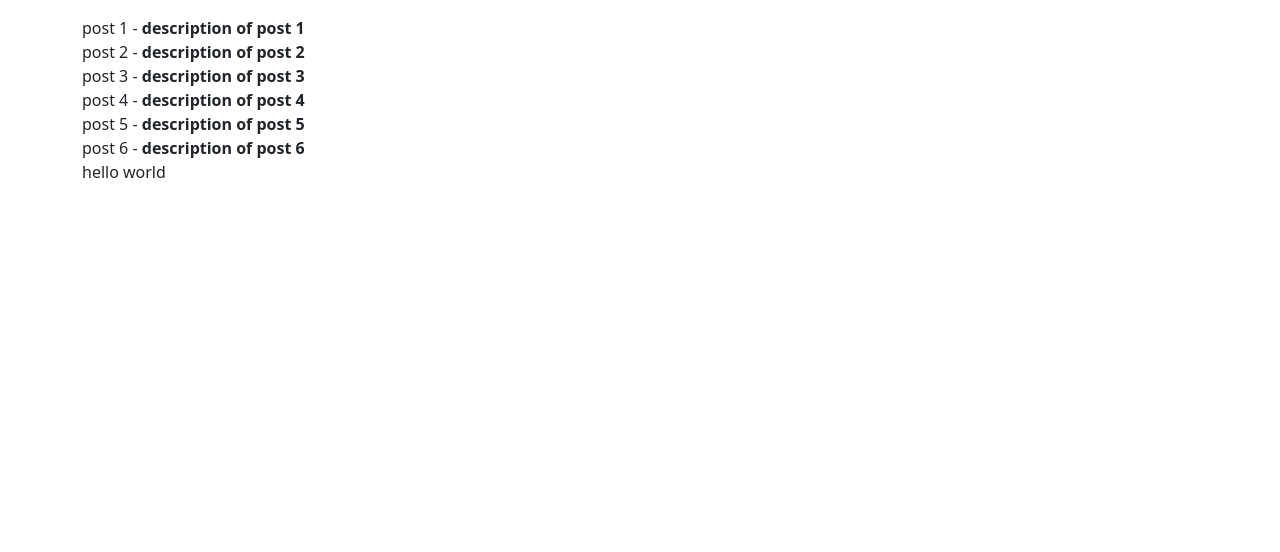
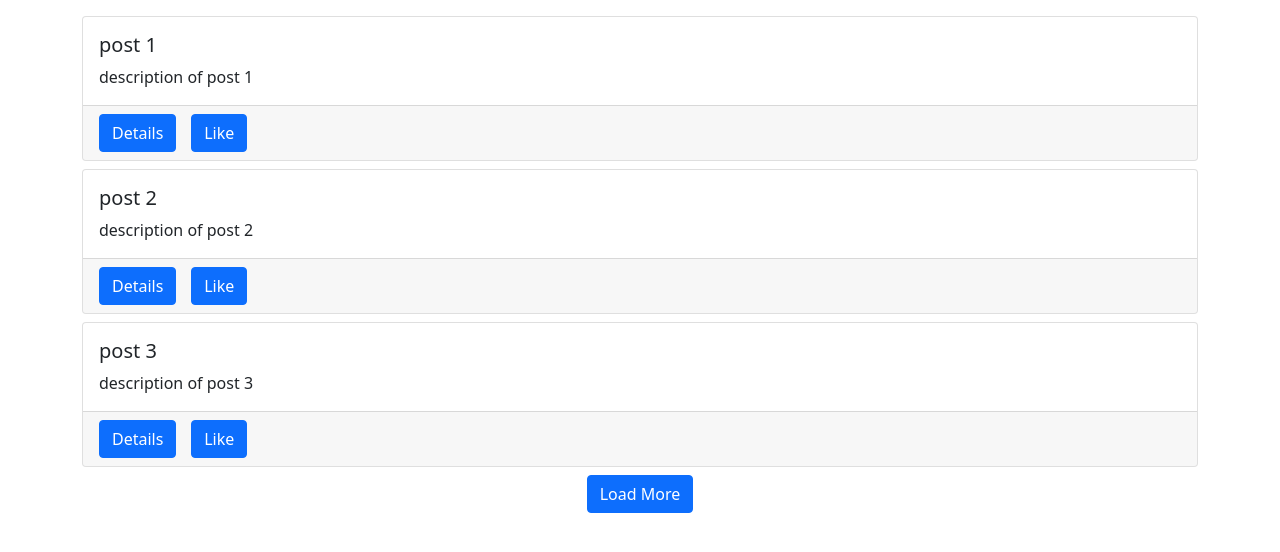
Before and after one commit to liamhowatt34/lhowatt8138_a4, a Django app: page / in a window 1280 px wide. Shown: the top 552 px of the page. Run offline with Django 5.2, Linux system fonts and the light colour scheme; data comes from the database, SQL or seed files in the repository; data that the repository does not hold is empty; some libraries are stand-ins or nearby versions.

Commit message:
Added post cards and load more posts button to main page

```diff
--- a/src/posts/static/posts/main.js
+++ b/src/posts/static/posts/main.js
@@ -1,38 +1,61 @@
-console.log('hello world');
 
-const helloWorldBox = document.getElementById('hello-world');
 const postsBox = document.getElementById('posts-box');
 const spinnerBox = document.getElementById('spinner-box');
+const loadBtn = document.getElementById('load-btn');
+const endbox = document.getElementById('end-box');
 
+let visible = 3;
+
+const getData = () => {
     $.ajax({
         type: 'GET',
-    url: '/hello-world',
-    success: function(response) {
-        console.log('success', response.text);
-        helloWorldBox.textContent = response.text;
-    },
-    error: function(error) {
-        console.log('error',error);
-    }
-});
-
-$.ajax({
-    type: 'GET',
-    url: '/data/',
+        url: `/data/${visible}/`,
         success: function(response) {
             console.log(response);
-        const data = response.data
+            const data = response.data;
             setTimeout(() => {
                 spinnerBox.classList.add('not-visible')
                 console.log(data)
                 data.forEach(el => {
                     postsBox.innerHTML += `
-                    ${el.title} - <b>${el.body}<b/><br>
+                        <div class="card mb-2">
+                            <div class="card-body">
+                                <h5 class="card-title">${el.title}</h5>
+                                <p class="card-text">${el.body}</p>
+                            </div>
+                            <div class="card-footer">
+                                <div class="row">
+                                    <div class="col-1">
+                                        <a href="#" class="btn btn-primary">Details</a>
+                                    </div>
+                                    <div class="col-1">
+                                        <a href="#" class="btn btn-primary">Like</a>
+                                    </div>
+                                </div>
+                            </div>
+                        </div>
                     `
                 });
             }, 100)
+            console.log(response.size)
+            if (response.size === 0) {
+                endbox.textContent = 'No posts added yet...'
+            }
+            else if (response.size <= visible) {
+                loadBtn.classList.add('not-visible');
+                endbox.textContent = 'No more posts to load...'
+            }
         },
         error: function(error) {
             console.log(error);
         }
     });
+}
+
+loadBtn.addEventListener('click', () => {
+    spinnerBox.classList.remove('not-visible');
+    visible += 3;
+    getData();
+})
+
+getData();
--- a/src/posts/templates/posts/main.html
+++ b/src/posts/templates/posts/main.html
@@ -13,9 +13,11 @@ posts
     <!-- {% for obj in qs %}
         {{obj.title}} - {{obj.body}} <br>
     {% endfor %} -->
-    <div id="spinner-box">
+    <div id="posts-box"></div>
+    <div id="spinner-box" class="text-center">
         <div class="spinner-border" role="status"></div>
     </div>
-    <div id="posts-box"></div>
-    <div id="hello-world"></div>
+    <div class="text-center mb-3" id="end-box">
+        <button class="btn btn-primary" id="load-btn">Load More</button>
+    </div>
 {% endblock content %}
--- a/src/posts/urls.py
+++ b/src/posts/urls.py
@@ -9,6 +9,6 @@ app_name = 'posts'
 
 urlpatterns = [
     path('', post_list_and_create, name='main-board'),
-    path('data/', load_post_data_view, name='posts-data'),
+    path('data/<int:num_posts>/', load_post_data_view, name='posts-data'),
     path('hello-world/', hello_world_view, name='hello-world')
 ]
--- a/src/posts/views.py
+++ b/src/posts/views.py
@@ -8,7 +8,12 @@ def post_list_and_create(request):
     qs = Post.objects.all()
     return render(request, 'posts/main.html', {'qs':qs})
 
-def load_post_data_view(request):
+def load_post_data_view(request, num_posts):
+    visible = 3
+    upper = num_posts
+    lower = upper - visible
+    size = Post.objects.all().count()
+
     qs = Post.objects.all()
     data = []
     for obj in qs:
@@ -16,10 +21,11 @@ def load_post_data_view(request):
             'id': obj.id,
             'title': obj.title,
             'body': obj.body,
+            'liked': True if request.user in obj.liked.all() else False,
             'author': obj.author.user.username
         }
         data.append(item)
-    return JsonResponse({'data':data})
+    return JsonResponse({'data':data[lower:upper], 'size':size})
 
 def hello_world_view(request):
     return JsonResponse({'text': 'hello world'})
```
Lines whose indentation alone changed are shown as unchanged.
